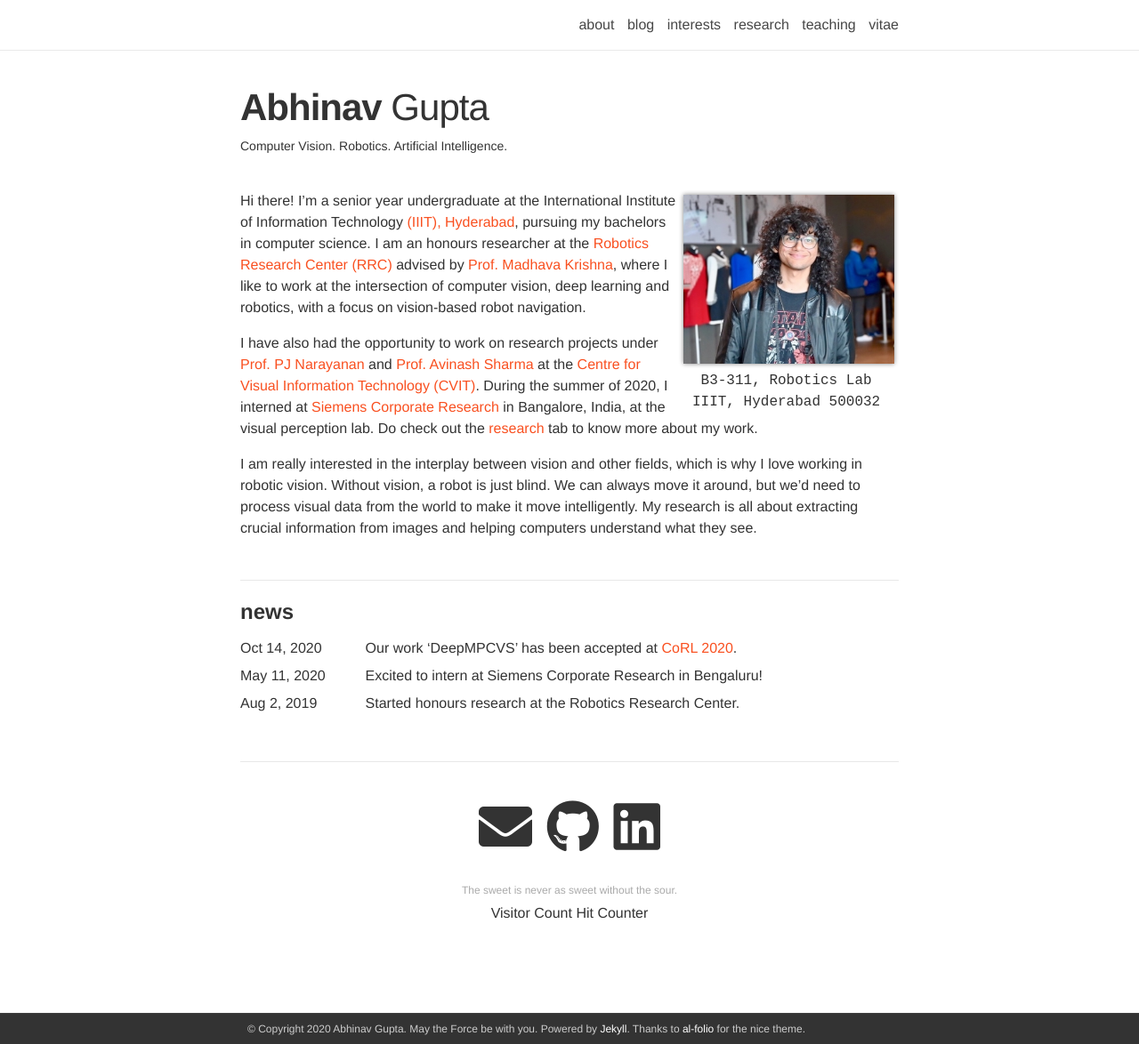
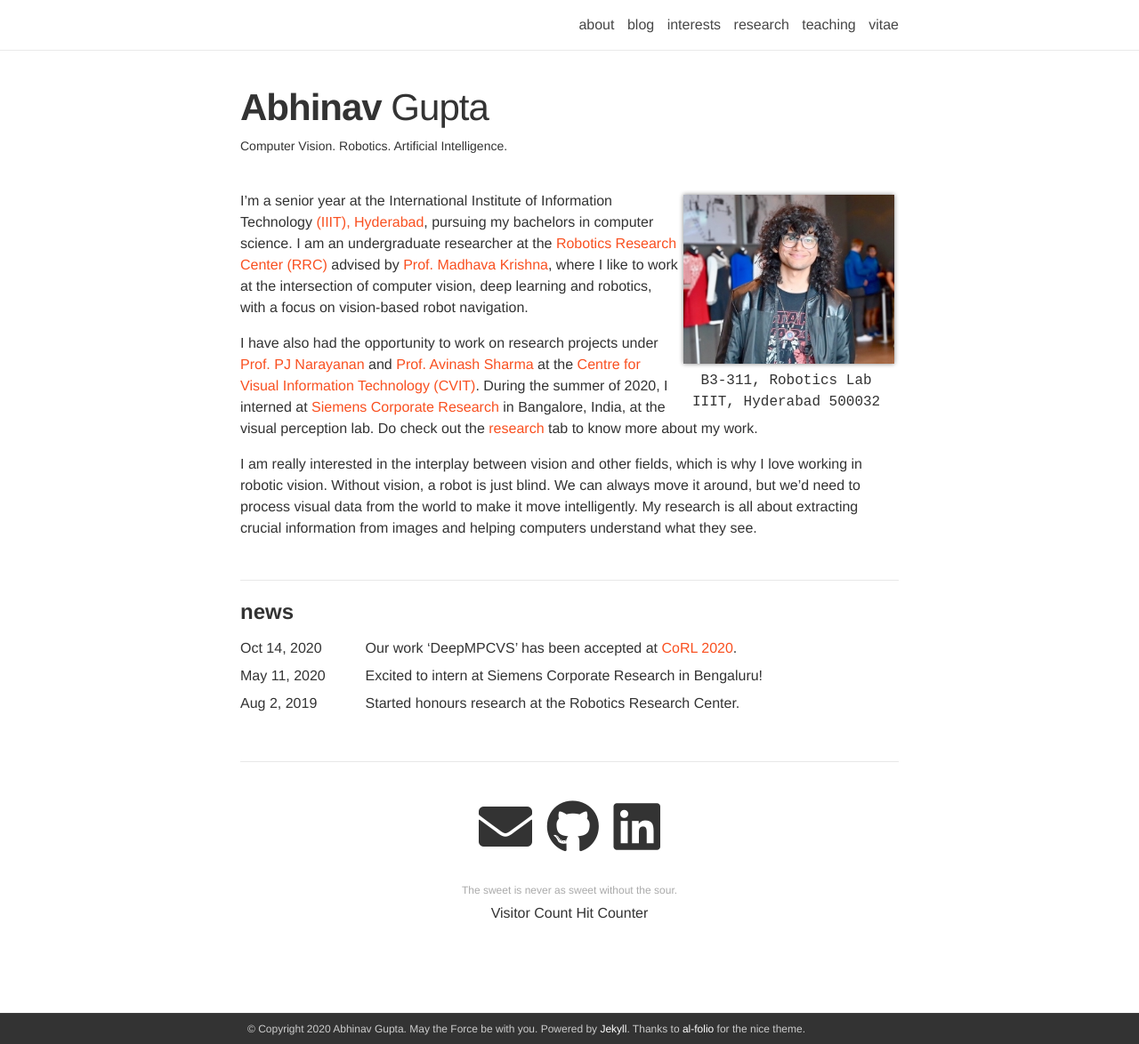
Before and after one commit to BonJovi1/bonjovi1.github.io, a Jekyll site: the page built from _pages/about.md, in a window 1280 px wide and 1174 px high. Shown: the whole window at 89% size. Built offline with Jekyll 4.4.1, drawn with Linux system fonts in a browser that asks for light colours; nearby versions of some CDN libraries.

Commit message:
minor changes

```diff
--- a/_pages/about.md
+++ b/_pages/about.md
@@ -15,7 +15,7 @@
 social: true
 ---
 
-Hi there! I'm a senior year undergraduate at the International Institute of Information Technology [(IIIT), Hyderabad](https://www.iiit.ac.in/), pursuing my bachelors in computer science. I am an honours researcher at the [Robotics Research Center (RRC)](https://robotics.iiit.ac.in/) advised by [Prof. Madhava Krishna](https://scholar.google.com/citations?user=QDuPGHwAAAAJ&hl=en), where I like to work at the intersection of computer vision, deep learning and robotics, with a focus on vision-based robot navigation.
+I'm a senior year at the International Institute of Information Technology [(IIIT), Hyderabad](https://www.iiit.ac.in/), pursuing my bachelors in computer science. I am an undergraduate researcher at the [Robotics Research Center (RRC)](https://robotics.iiit.ac.in/) advised by [Prof. Madhava Krishna](https://scholar.google.com/citations?user=QDuPGHwAAAAJ&hl=en), where I like to work at the intersection of computer vision, deep learning and robotics, with a focus on vision-based robot navigation.
 
 I have also had the opportunity to work on research projects under [Prof. PJ Narayanan](https://scholar.google.com/citations?user=3HKjt_IAAAAJ&hl=en) and [Prof. Avinash Sharma](https://scholar.google.com/citations?user=4ladtC0AAAAJ&hl=en) at the [Centre for Visual Information Technology (CVIT)](https://cvit.iiit.ac.in/). During the summer of 2020, I interned at [Siemens Corporate Research](https://new.siemens.com/in/en.html) in Bangalore, India, at the visual perception lab. Do check out the [research](https://bonjovi1.github.io/research/) tab to know more about my work.
 
```
